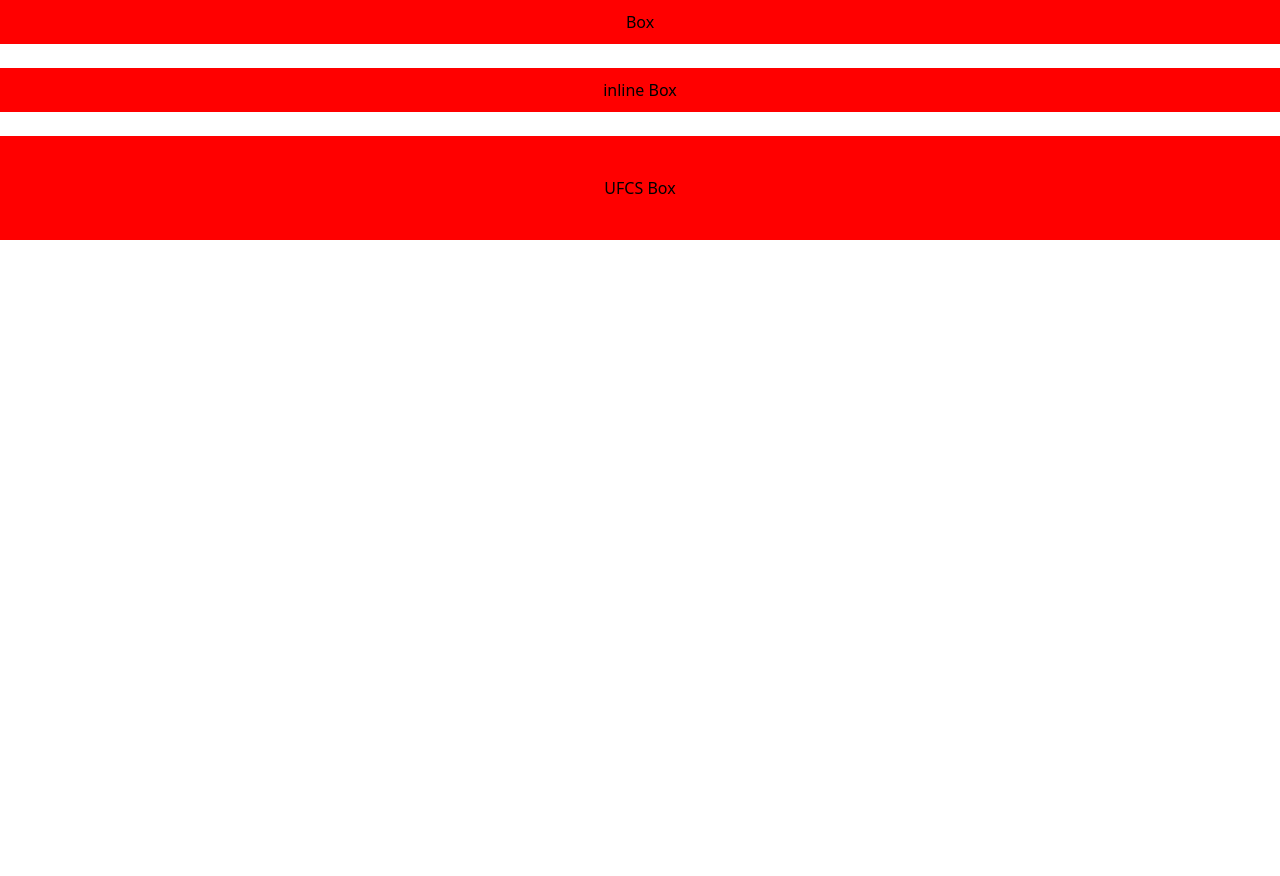
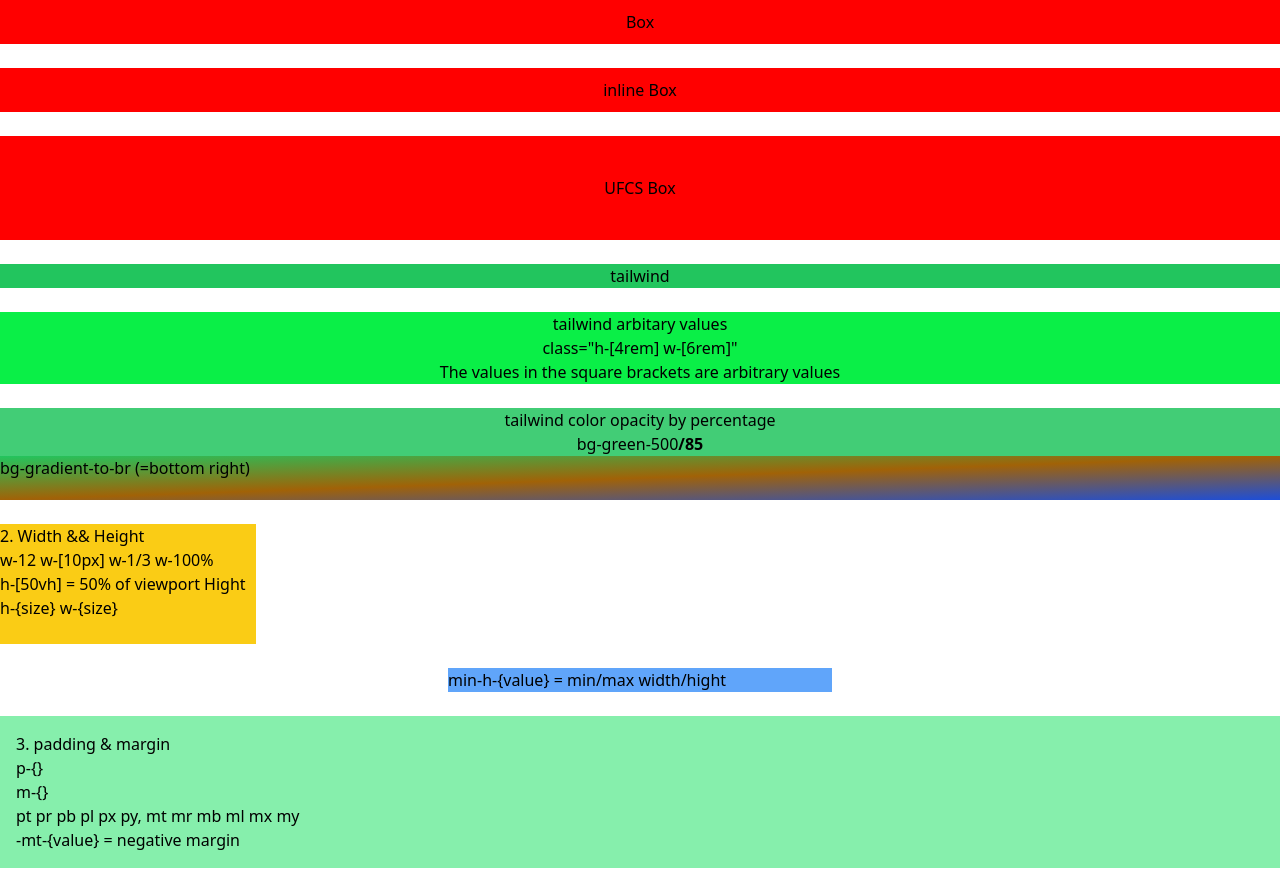
Before and after one commit to inosha/tailwind_1, a plain HTML site: page index.html in a window 1280 px wide. Before the commit the page ends 800 px from the top, so only its background shows below. Drawn offline with nearby package versions, Linux system fonts and the light colour scheme.

Commit message:
tailwind

```diff
--- a/index.html
+++ b/index.html
@@ -19,6 +19,42 @@
 
     <!-- UFCS approach -->
     <div class="bg-red text-center p-10">UFCS Box</div>
+    <br>
+
+    <div class="text-center bg-green-500 ">tailwind</div>
+    <br>
+    <div class="text-center bg-[#0aef47] ">tailwind arbitary values <br>
+        class="h-[4rem] w-[6rem]" <br>
+        The values in the square brackets are arbitrary values
+    </div>
+    <br>
+
+    <div class="text-center bg-green-500/85 ">tailwind color opacity by percentage<br>
+        bg-green-500<b>/85</b>
+    </div>
+
+    <div class="h-11 bg-gradient-to-br from-green-500 to-blue-700 via-yellow-700"> bg-gradient-to-br (=bottom right)</div>
+    <br>
+
+    <div class="h-[15vh] w-64 bg-yellow-400"> 2. Width && Height<br>
+        w-12 w-[10px] w-1/3 w-100% <br>
+        h-[50vh] = 50% of viewport Hight
+        h-{size} w-{size}
+    </div>
+    <br>
+
+    <div class="min-h-[1vh] max-w-sm mx-auto bg-blue-400"> min-h-{value} = min/max width/hight</div>
+    <!-- max-w-screen-md -->
+    <div class=" mx-auto bg-green-300 mt-6 p-4 m-2"> 3. padding & margin
+        <br>
+        p-{}<br>
+        m-{}<br>
+        pt pr pb pl px py, mt mr mb ml mx my<br>
+        -mt-{value} = negative margin<br>
+
+    </div>
+    <!-- max-w-screen-md -->
+
 
 </body>
 </html>
```
Also changed, not shown: index.css (+7 -0 lines).
